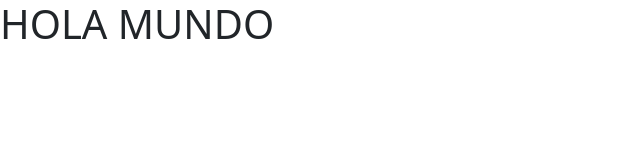
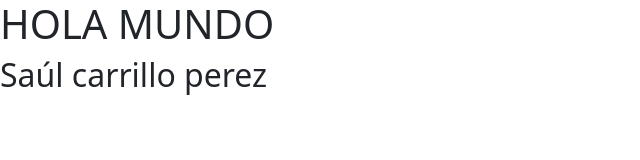
Before and after one commit to saul-carrillo/02-bootstrap, a plain HTML site: page index.html in a window 1280 px wide. Shown: the whole page, without its empty margins (0-640 px from the left). Drawn offline with Linux system fonts and the light colour scheme.

Commit message:
mpodificando index

```diff
--- a/index.html
+++ b/index.html
@@ -8,7 +8,7 @@
 </head>
 <body>
     <h1>HOLA MUNDO</h1>
-
+ <h2>Saúl carrillo perez</h2>
 
 
 
```
